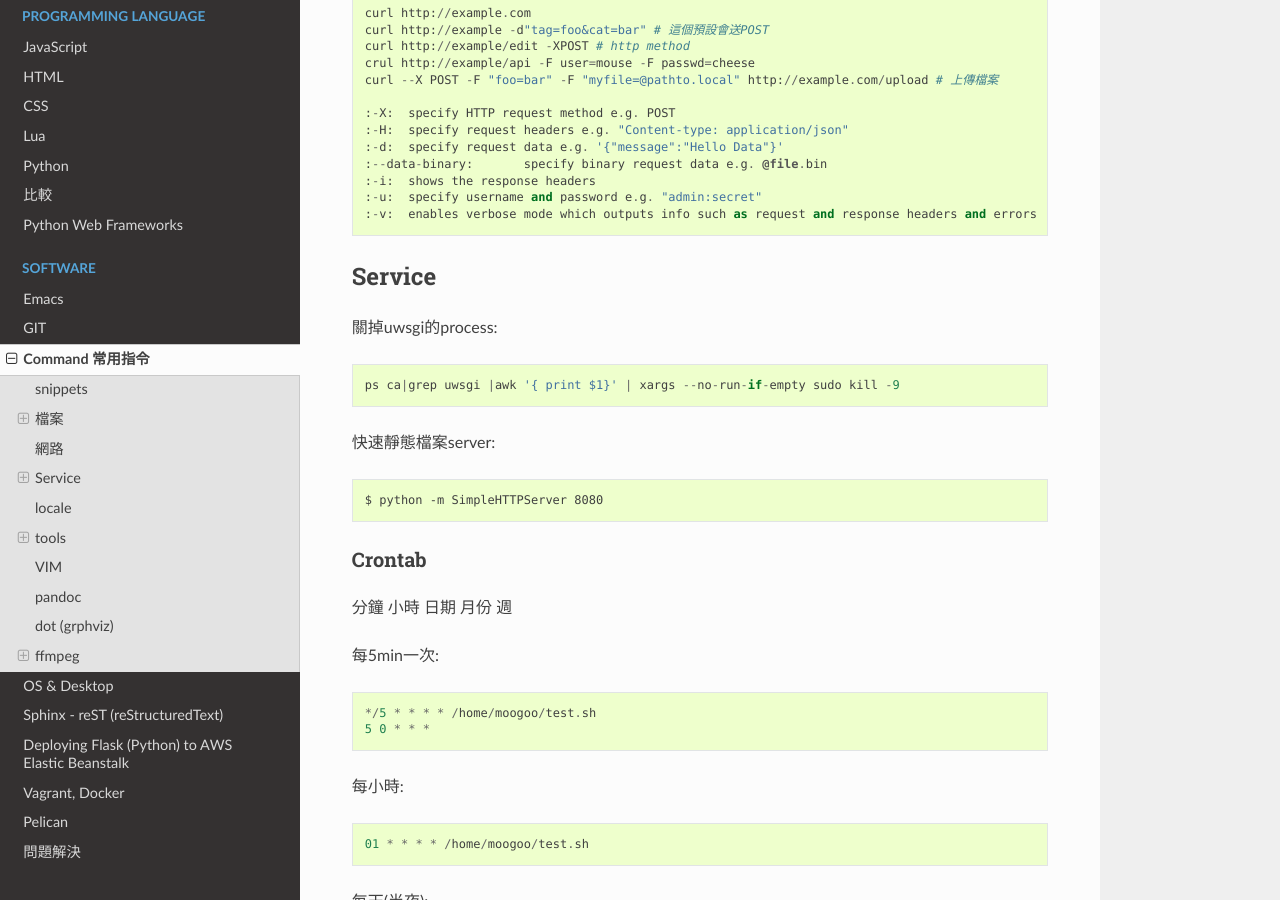
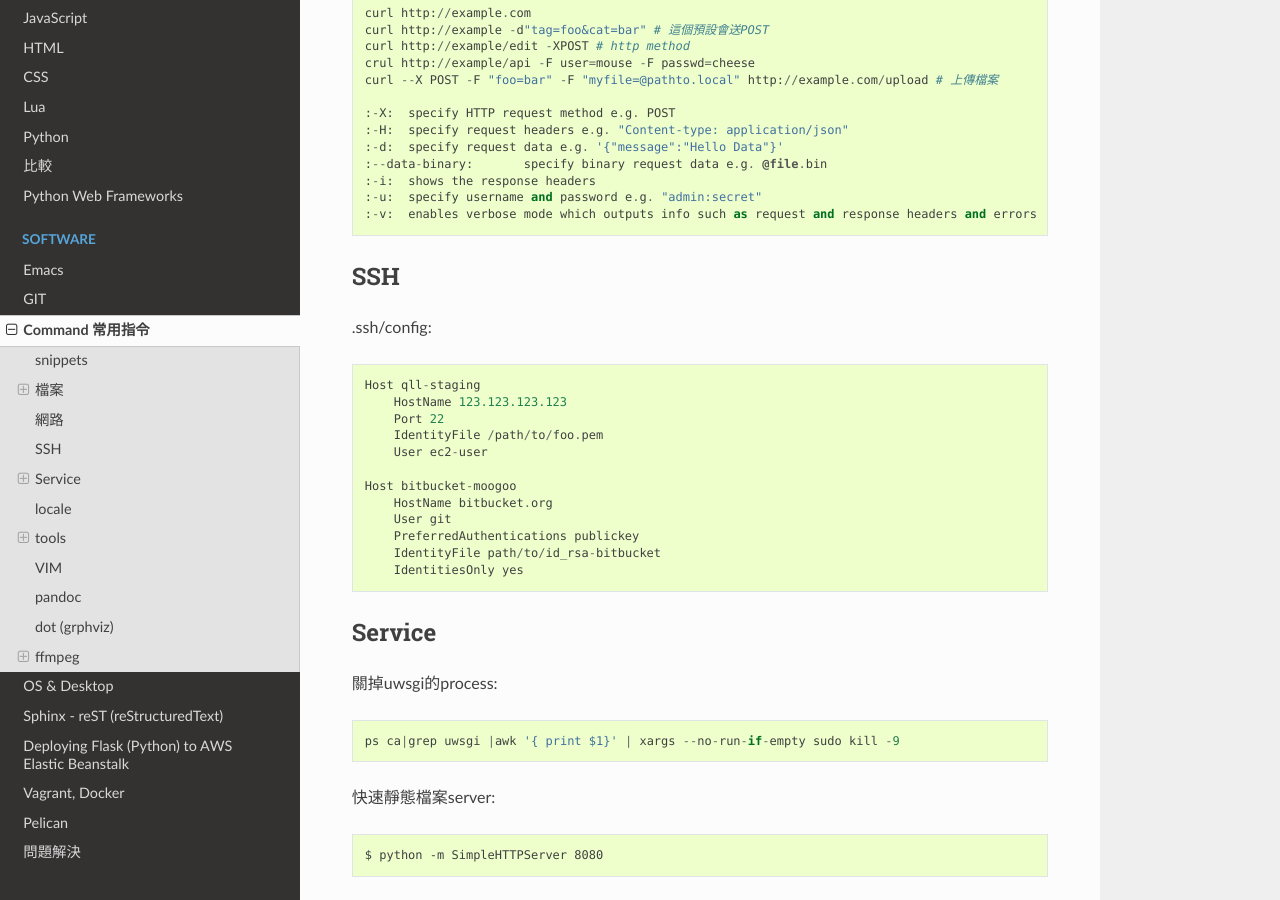
Before and after one commit to moogoo78/comp.suhen.org, a Sphinx documentation site: the page built from docs/source/command_line.rst, in a window 1280 px wide and 900 px high, scrolled down 3958 px. Built offline with Sphinx 7.4.7 and the Read the Docs theme 2.0.0, drawn with Linux system fonts in a browser that asks for light colours.

Commit message:
edited source; git push

```diff
--- a/docs/source/command_line.rst
+++ b/docs/source/command_line.rst
@@ -195,6 +195,27 @@
   :-i: 	shows the response headers
   :-u: 	specify username and password e.g. "admin:secret"
   :-v: 	enables verbose mode which outputs info such as request and response headers and errors
+
+
+
+SSH
+--------------
+
+.ssh/config::
+
+  Host qll-staging
+      HostName 123.123.123.123
+      Port 22
+      IdentityFile /path/to/foo.pem
+      User ec2-user
+
+  Host bitbucket-moogoo
+      HostName bitbucket.org
+      User git
+      PreferredAuthentications publickey
+      IdentityFile path/to/id_rsa-bitbucket
+      IdentitiesOnly yes
+
 
 Service
 -------------------
```
